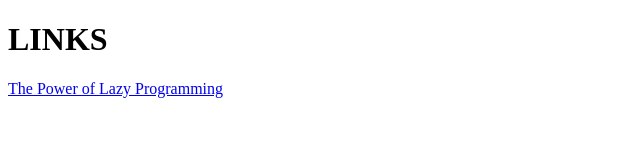
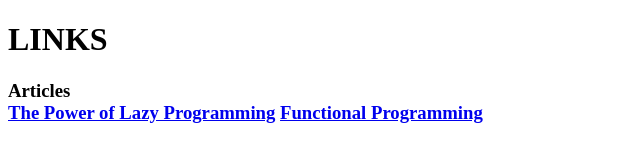
Before and after one commit to mrpavsss/Lazy-Programming-Links, a plain HTML site: page index.html in a window 1280 px wide. Shown: the whole page, without its empty margins (0-640 px from the left). Drawn offline with Linux system fonts and the light colour scheme.

Commit message:
Create index.html

```diff
--- a/index.html
+++ b/index.html
@@ -6,6 +6,9 @@
 </head>
 <body>
   <h1>LINKS</h1>
-    <a href="https://www.infoworld.com/article/3122803/the-power-of-lazy-programming.html">The Power of Lazy Programming</a></h3>
+    <h3>Articles<br>
+        <a href="https://www.infoworld.com/article/3122803/the-power-of-lazy-programming.html">The Power of Lazy Programming</a>
+        <a href="https://www.tutorialspoint.com/functional_programming/functional_programming_lazy_evaluation.htm">Functional Programming</a>
+    </h3>
 </body>
 </html>
```
